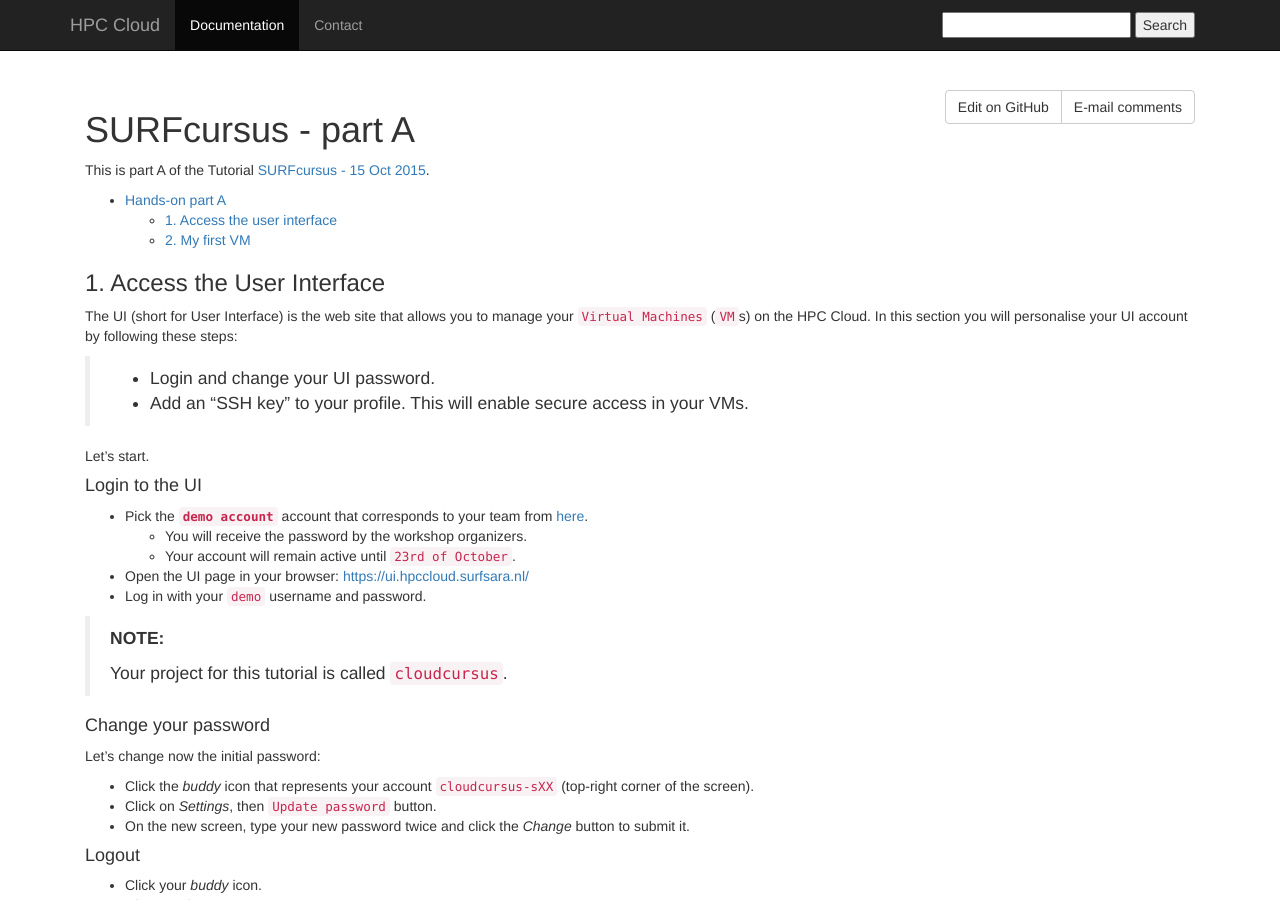
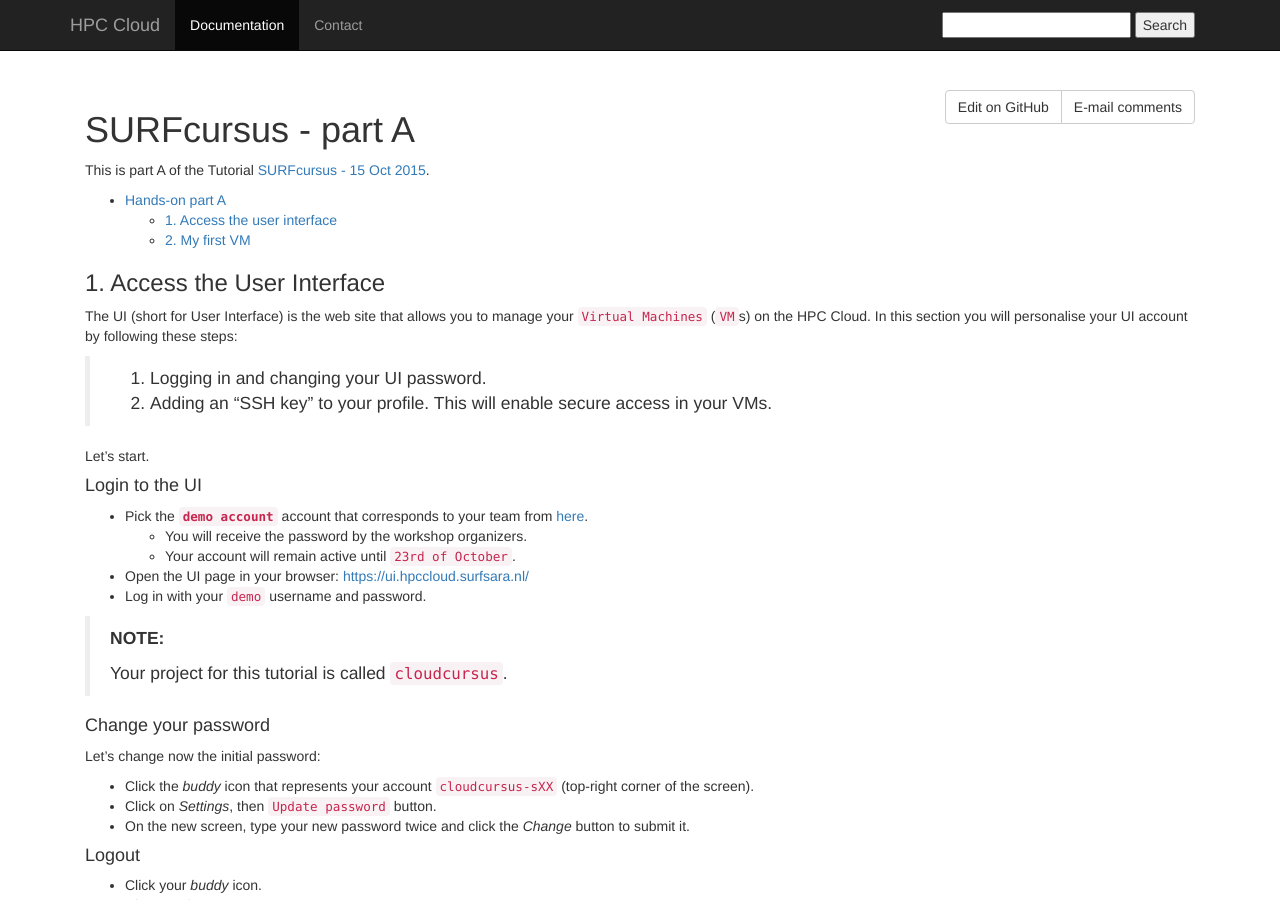
Before and after one commit to sara-nl/clouddocs, a Jekyll site: the page built from surfcursus-part-A-2015-Oct-15.markdown, in a window 1280 px wide and 900 px high. Built offline with Jekyll 4.4.1, drawn with Linux system fonts in a browser that asks for light colours.

Commit message:
Made the first introduction guideline different than actual steps

```diff
--- a/surfcursus-part-A-2015-Oct-15.markdown
+++ b/surfcursus-part-A-2015-Oct-15.markdown
@@ -15,8 +15,8 @@
 The UI (short for User Interface) is the web site that allows you to manage your `Virtual Machines` (`VM`s) on the HPC Cloud. In this section you will personalise your UI account by following these steps:
 
 >
-* Login and change your UI password.
-* Add an "SSH key" to your profile. This will enable secure access in your VMs.
+1. Logging in and changing your UI password.
+1. Adding an "SSH key" to your profile. This will enable secure access in your VMs.
 
 Let's start.
 
```
